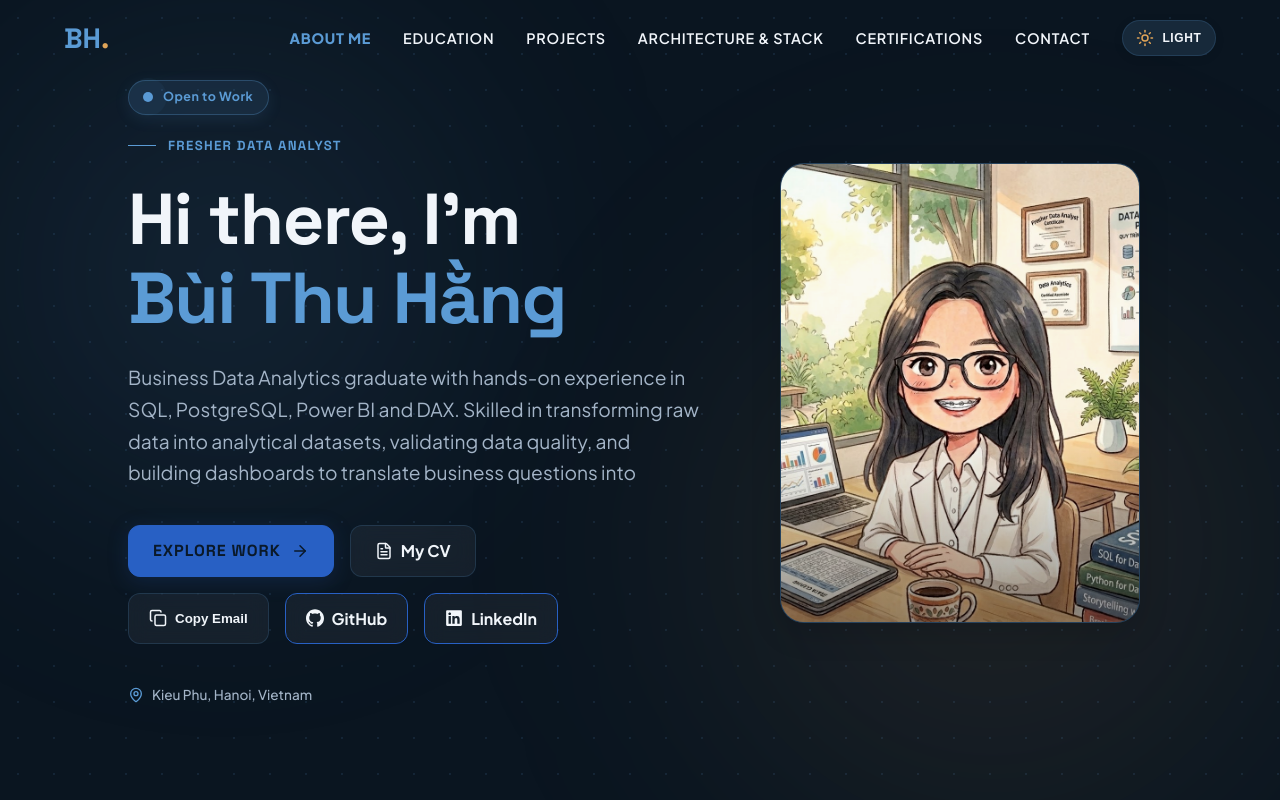
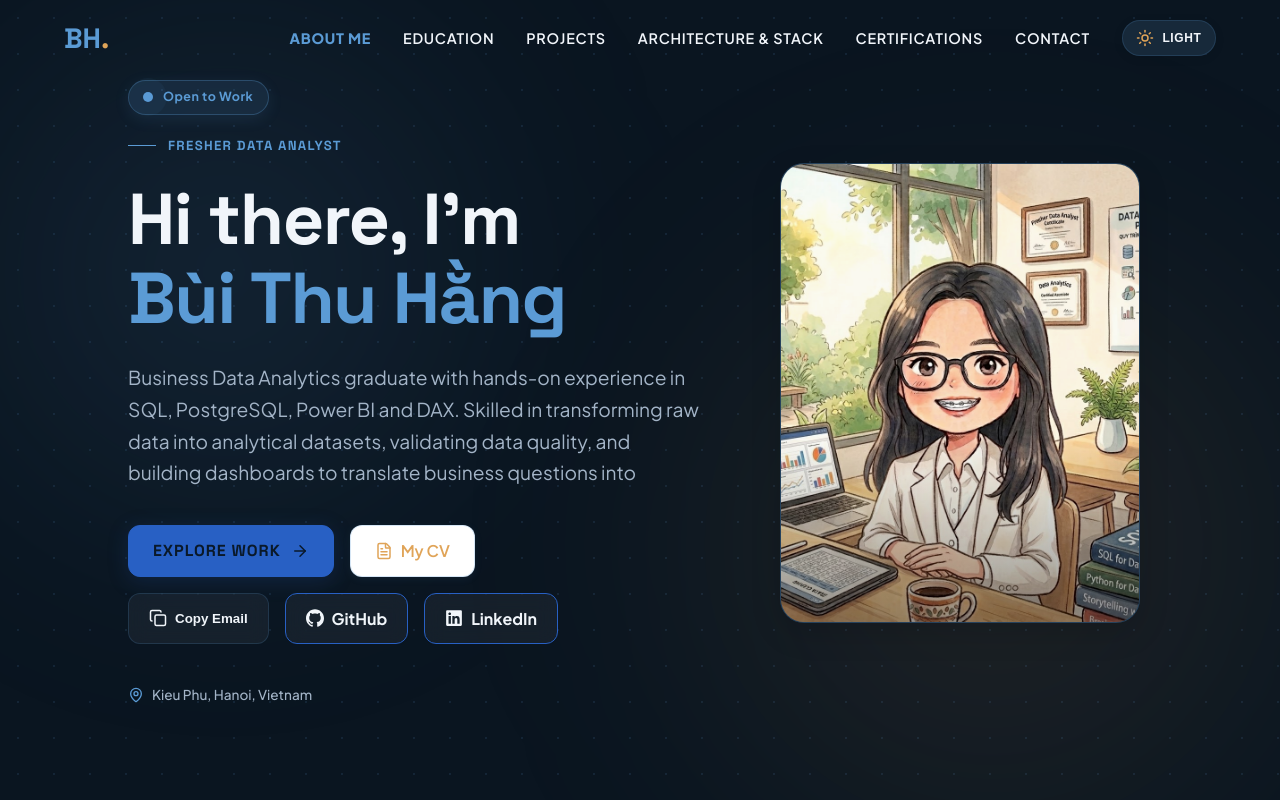
Before and after one commit to BuiHang-stp/Data-Analytics-Portfolio, a React (Vite) app: page / in a window 1280 px wide. Shown: the top 800 px of the page. Built offline with nearby package versions, Linux system fonts and the light colour scheme.

Commit message:
feat: add CV download button

```diff
--- a/index.html
+++ b/index.html
@@ -13,14 +13,14 @@
   <meta property="og:type" content="website" />
   <meta property="og:title" content="Bui Hang | Fresher Data Analyst" />
   <meta property="og:description" content="Business Data Analytics graduate with hands-on experience in SQL, PostgreSQL, Power BI and DAX. Skilled in transforming raw data into analytical datasets, validating data quality, and building dashboards to translate business questions into actionable insights." />
-  <meta property="og:image" content="https://avatars.githubusercontent.com/u/74641662?v=4" />
-  <meta property="og:url" content="" />
+  <meta property="og:image" content="https://buihang.vercel.app/og-image.png" />
+  <meta property="og:url" content="https://buihang.vercel.app" />
 
   <!-- Twitter Card -->
   <meta name="twitter:card" content="summary_large_image" />
   <meta name="twitter:title" content="Bui Hang | Fresher Data Analyst" />
   <meta name="twitter:description" content="Business Data Analytics graduate with hands-on experience in SQL, PostgreSQL, Power BI and DAX. Skilled in transforming raw data into analytical datasets, validating data quality, and building dashboards to translate business questions into actionable insights." />
-  <meta name="twitter:image" content="https://avatars.githubusercontent.com/u/74641662?v=4" />
+  <meta name="twitter:image" content="https://buihang.vercel.app/og-image.png" />
 </head>
 
 <body>
--- a/src/components/AboutMe.jsx
+++ b/src/components/AboutMe.jsx
@@ -127,10 +127,21 @@ export default function AboutMe() {
                 href="/CV_BuiThuHang.pdf"
                 target="_blank"
                 rel="noopener noreferrer"
-                className="btn-secondary"
-                style={{ padding: '0.75rem 1.5rem', borderRadius: '12px', gap: '0.5rem', border: '1px solid var(--outline-low)' }}
+                style={{
+                  display: 'inline-flex',
+                  alignItems: 'center',
+                  gap: '0.5rem',
+                  padding: '0.75rem 1.5rem',
+                  borderRadius: '12px',
+                  background: '#ffffff',
+                  color: 'var(--secondary)',
+                  border: '1px solid rgba(91, 155, 213, 0.25)',
+                  fontWeight: 600,
+                  textDecoration: 'none',
+                  boxShadow: '0 2px 8px rgba(91, 155, 213, 0.08)'
+                }}
               >
-                <FileText size={18} /> My CV
+                <FileText size={18} color="var(--secondary)" /> My CV
               </motion.a>
             </div>
 
--- a/src/components/Contact.jsx
+++ b/src/components/Contact.jsx
@@ -18,7 +18,9 @@ export default function Contact() {
       <div className="container" style={{ textAlign: 'center' }}>
         <h2 className="section-title" style={{ textAlign: 'center', marginBottom: '1.5rem' }}>Let's Connect</h2>
         <p style={{ fontSize: '1.1rem', color: 'var(--text-muted)', maxWidth: '600px', margin: '0 auto 3rem auto', lineHeight: 1.6 }}>
-          I'm always open to discussing new data pipelines, system designs, open-source projects, or potential opportunities.
+          Thank you for reading this far. I'd love to connect,
+          <br />
+          whether it's about a role in data analytics, a project, or a shared interest in turning data into decisions.
         </p>
 
         <motion.div
```
